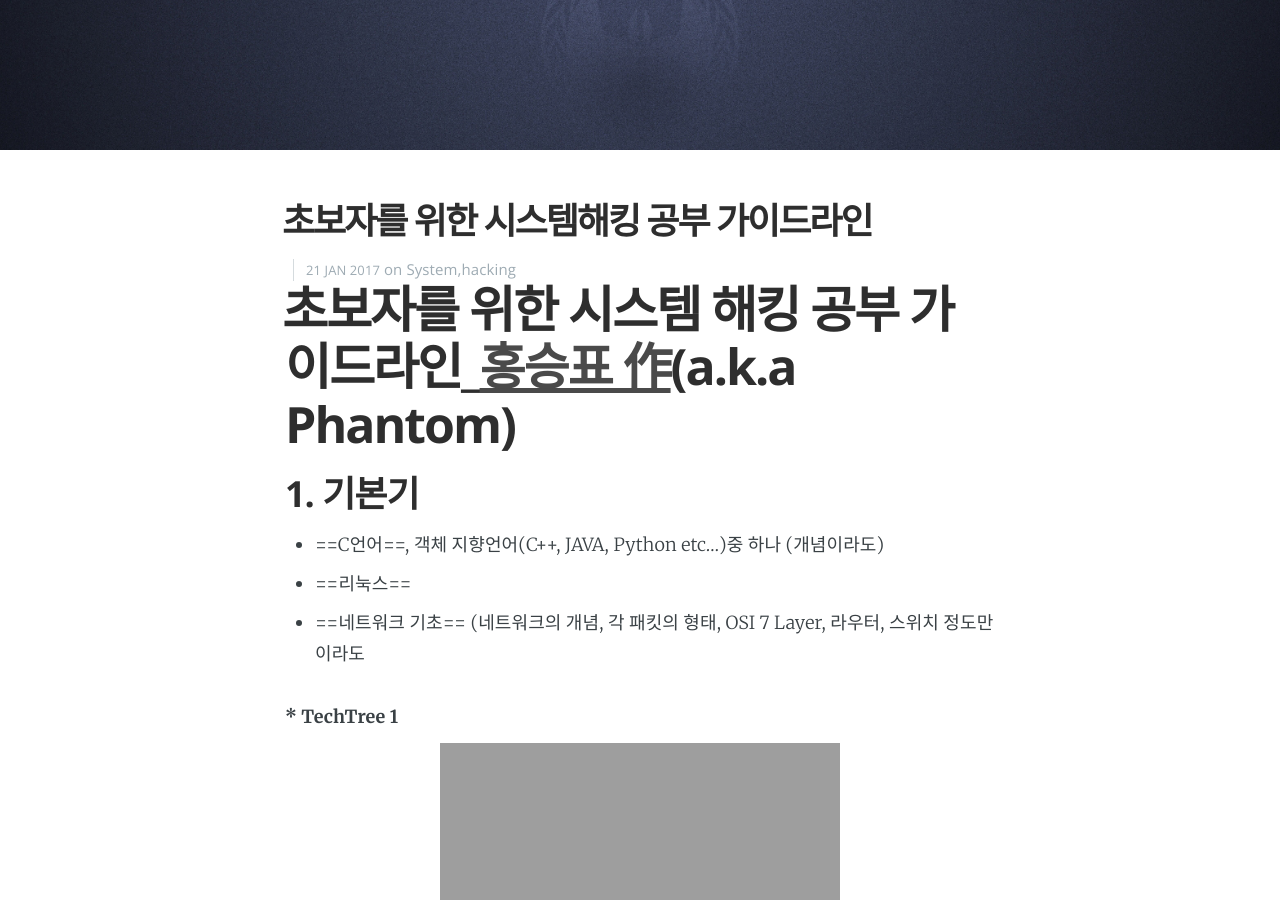
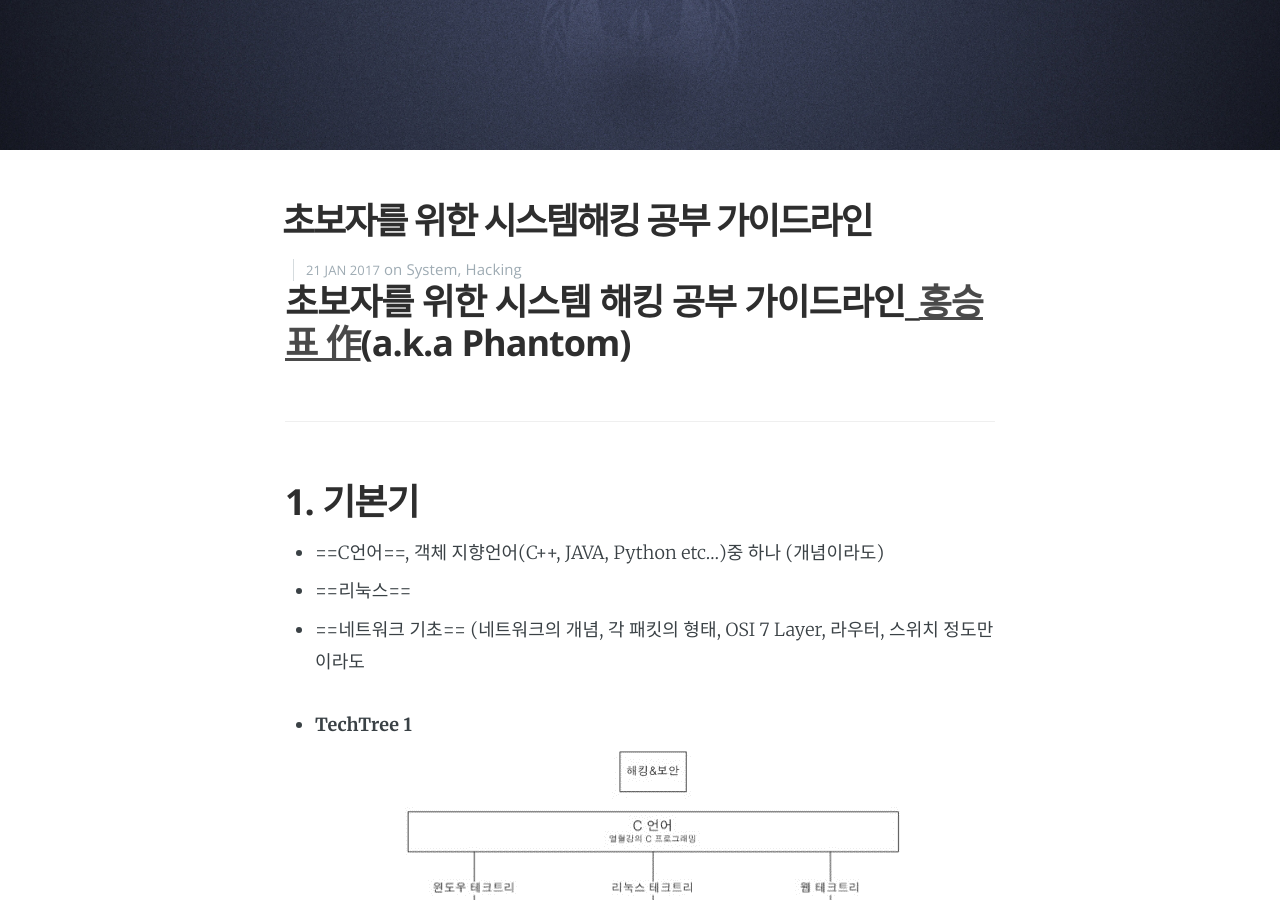
Before and after one commit to tabriz83/umbrain, a Jekyll site: the page built from _posts/2017-01-21-System_Hacking_Study_Guide_for_Beginner.md, in a window 1280 px wide and 900 px high, scrolled down 435 px. Built offline with Jekyll 4.4.1, drawn with Linux system fonts in a browser that asks for light colours; nearby versions of some CDN libraries; some web fonts are replaced; Markdown is read by kramdown in place of the engine named in the settings; some of the changed text lies outside the part shown.

Commit message:
Posting-2017.01.18

```diff
--- a/_posts/2017-01-21-System_Hacking_Study_Guide_for_Beginner.md
+++ b/_posts/2017-01-21-System_Hacking_Study_Guide_for_Beginner.md
@@ -3,28 +3,29 @@ layout: post
 cover: 'assets/images/cover2.jpg'
 title: 초보자를 위한 시스템해킹 공부 가이드라인
 date: 2017-01-21 02:17:00
-tags: System,Hacking
+tags:
+ - System
+ - Hacking
+
 subclass: 'post tag-Security'
 categories: 'tabris'
 navigation: True
 logo: 'assets/images/logo.png'
 ---
 
-초보자를 위한 시스템 해킹 공부 가이드라인\_[홍승표 作](https://www.facebook.com/HSPantom)(a.k.a Phantom)
-========================================================================================================
+##초보자를 위한 시스템 해킹 공부 가이드라인\_[홍승표 作](https://www.facebook.com/HSPantom)(a.k.a Phantom)
+---
+## 1. 기본기
+- ==C언어==, 객체 지향언어(C++, JAVA, Python etc...)중 하나 (개념이라도)
+- ==리눅스==
+- ==네트워크 기초== (네트워크의 개념, 각 패킷의 형태, OSI 7 Layer, 라우터, 스위치 정도만이라도
 
-## 1. 기본기
-
--	==C언어==, 객체 지향언어(C++, JAVA, Python etc...)중 하나 (개념이라도)
--	==리눅스==
--	==네트워크 기초== (네트워크의 개념, 각 패킷의 형태, OSI 7 Layer, 라우터, 스위치 정도만이라도
-
-*** TechTree 1**
-![TechTree 1]('assets/Post_Images/tech.png')
+- **TechTree 1**
+![TechTree 1](../assets/Post_Images/tech.png)
 <br>
 
-*** TechTree 2**
-![TechTree 2]('assets/Post_Images/tech2.png')
+- **TechTree 2**
+![TechTree 2](../assets/Post_Images/tech2.png)
 <br>
 
 ## 2. 전문분야
@@ -34,16 +35,16 @@ logo: 'assets/images/logo.png'
 <br>
 
 ### 2.1. Pwnable
+**- 추천 공부 순서**
+**1. ==달고나 문서==**
 
--	**추천 공부 순서**
-**1. ==달고나 문서==**
 **2. ==Hackerz on the ship== - 우리 집에 gdb있는데.. 메모리 보고갈래?**
 **3. ==HackerSchool==[^1] FTZ traing 1~10, Level 1~20**
 **4. HackerSchool Load of BOF 1~20**
 **5. HackerSchool FC3**
 
 
--	처음에는 ==달고나 문서==와 Hackerz on the ship의 문서를 읽는 것을 추천.[^2] 리버싱도 마찬가지.
+- 처음에는 ==달고나 문서==와 Hackerz on the ship의 문서를 읽는 것을 추천.[^2] 리버싱도 마찬가지.
 
 -	**여기까지 하는데도 상당한 시간이 걸린다.**
 
```
